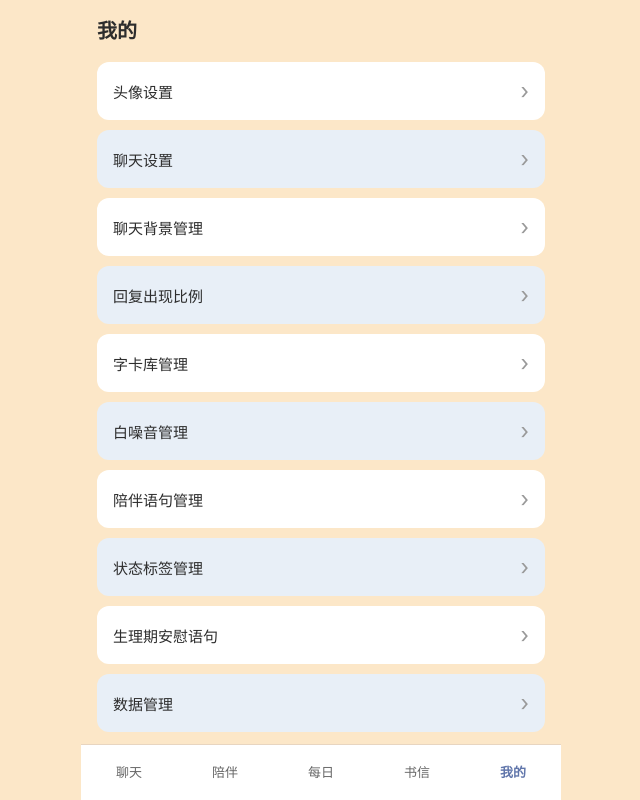
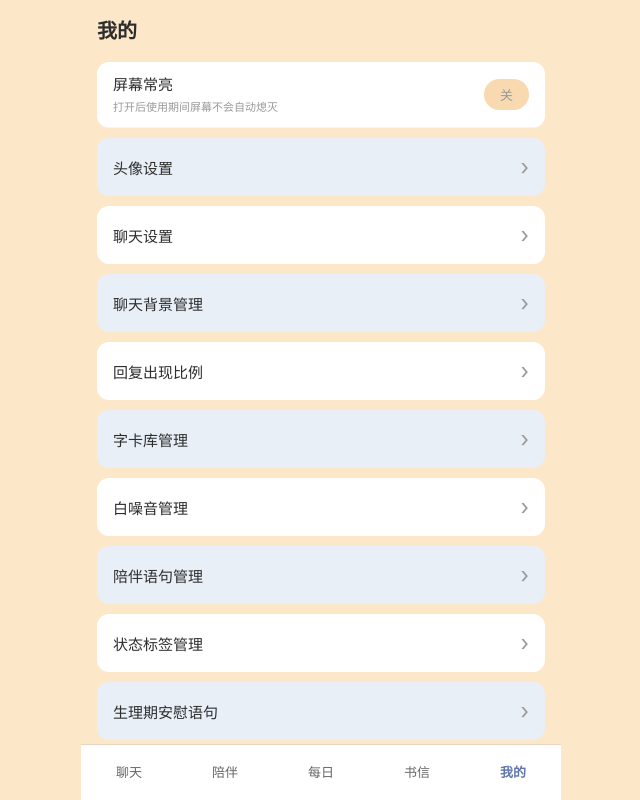
Before and after one commit to w9sm48hgtp-crypto/zika, a React (Vite) app: page /profile in a window 1280 px wide. Shown: the whole page, without its empty margins (319-959 px from the left). Built offline with nearby package versions, Linux system fonts and the light colour scheme.

Commit message:
feat: 屏幕常亮功能 + CLAUDE.md 加版本号提醒

```diff
--- a/src/App.tsx
+++ b/src/App.tsx
@@ -1,4 +1,5 @@
 import { BrowserRouter, Routes, Route, Navigate } from 'react-router-dom';
+import { useWakeLock } from './hooks/useWakeLock';
 import { BottomNav } from './components/common/BottomNav';
 import ChatPage from './pages/ChatPage';
 import CompanionPage from './pages/CompanionPage';
@@ -20,6 +21,8 @@ import ChatBackgroundPage from './pages/profile/ChatBackgroundPage';
 import './App.css';
 
 function App() {
+  useWakeLock();
+
   return (
     <BrowserRouter>
       <div className="app-container">
--- /dev/null
+++ b/src/hooks/useWakeLock.ts
@@ -0,0 +1,63 @@
+import { useEffect, useRef } from 'react';
+import { useSettingsStore } from '../stores/settingsStore';
+
+/**
+ * 屏幕常亮 Hook
+ * 使用 Wake Lock API 防止屏幕自动熄灭
+ * 当 keepScreenOn 设置为 true 时激活
+ */
+export function useWakeLock() {
+  const keepScreenOn = useSettingsStore((s) => s.keepScreenOn);
+  const wakeLockRef = useRef<WakeLockSentinel | null>(null);
+
+  useEffect(() => {
+    let cancelled = false;
+
+    async function requestWakeLock() {
+      // 不支持 Wake Lock API 的浏览器直接返回
+      if (!('wakeLock' in navigator)) return;
+
+      try {
+        // 先释放旧的锁
+        if (wakeLockRef.current) {
+          await wakeLockRef.current.release();
+          wakeLockRef.current = null;
+        }
+
+        if (!keepScreenOn || cancelled) return;
+
+        wakeLockRef.current = await navigator.wakeLock.request('screen');
+        console.log('[WakeLock] 屏幕常亮已启用');
+
+        // 监听锁的释放（用户切换标签页等）
+        wakeLockRef.current.addEventListener('release', () => {
+          console.log('[WakeLock] 屏幕常亮锁已释放');
+          wakeLockRef.current = null;
+        });
+      } catch (err) {
+        // 用户交互不足或浏览器不支持时会失败
+        console.warn('[WakeLock] 请求失败:', err);
+      }
+    }
+
+    // 当页面从后台恢复时重新获取锁
+    function handleVisibilityChange() {
+      if (document.visibilityState === 'visible' && keepScreenOn && !wakeLockRef.current) {
+        requestWakeLock();
+      }
+    }
+
+    requestWakeLock();
+    document.addEventListener('visibilitychange', handleVisibilityChange);
+
+    return () => {
+      cancelled = true;
+      document.removeEventListener('visibilitychange', handleVisibilityChange);
+      // 组件卸载时释放锁
+      if (wakeLockRef.current) {
+        wakeLockRef.current.release().catch(() => {});
+        wakeLockRef.current = null;
+      }
+    };
+  }, [keepScreenOn]);
+}
--- a/src/pages/ProfilePage.tsx
+++ b/src/pages/ProfilePage.tsx
@@ -2,6 +2,7 @@ import { useEffect, useRef } from 'react';
 import { useNavigate } from 'react-router-dom';
 import { useSettingsStore } from '../stores/settingsStore';
 import { APP_VERSION } from '../version';
+import subStyles from './profile/SubPage.module.css';
 import styles from './ProfilePage.module.css';
 
 const MENU_ITEMS = [
@@ -18,7 +19,7 @@ const MENU_ITEMS = [
 
 function ProfilePage() {
   const navigate = useNavigate();
-  const { loadSettings } = useSettingsStore();
+  const { loadSettings, keepScreenOn, setKeepScreenOn } = useSettingsStore();
   const isLoaded = useRef(false);
 
   useEffect(() => {
@@ -33,6 +34,20 @@ function ProfilePage() {
       <h1 className="page-title">我的</h1>
 
       <div className={styles.menuList}>
+        {/* 屏幕常亮开关 */}
+        <div className={subStyles.settingRow} style={{ padding: '12px 16px', background: 'var(--color-surface)', borderRadius: 'var(--radius-md)' }}>
+          <div>
+            <span style={{ fontSize: 'var(--font-size-md)' }}>屏幕常亮</span>
+            <p style={{ fontSize: 'var(--font-size-xs)', color: 'var(--color-text-hint)', marginTop: '2px' }}>打开后使用期间屏幕不会自动熄灭</p>
+          </div>
+          <button
+            className={`${subStyles.toggle} ${keepScreenOn ? subStyles.toggleOn : ''}`}
+            onClick={() => setKeepScreenOn(!keepScreenOn)}
+          >
+            {keepScreenOn ? '开' : '关'}
+          </button>
+        </div>
+
         {MENU_ITEMS.map(item => (
           <button
             key={item.path}
--- a/src/stores/settingsStore.ts
+++ b/src/stores/settingsStore.ts
@@ -12,6 +12,7 @@ interface SettingsState {
   partnerAvatar: string;
   partnerName: string;
   vibrationEnabled: boolean;
+  keepScreenOn: boolean;
   chatBackground: string;
 
   loadSettings: () => Promise<void>;
@@ -25,6 +26,7 @@ interface SettingsState {
   setPartnerAvatar: (v: string) => Promise<void>;
   setPartnerName: (v: string) => Promise<void>;
   setVibrationEnabled: (v: boolean) => Promise<void>;
+  setKeepScreenOn: (v: boolean) => Promise<void>;
   setChatBackground: (v: string) => Promise<void>;
 }
 
@@ -39,6 +41,7 @@ const defaultSettings: Record<string, unknown> = {
   partnerAvatar: '',
   partnerName: '他',
   vibrationEnabled: true,
+  keepScreenOn: false,
   chatBackground: '',
 };
 
@@ -62,11 +65,12 @@ export const useSettingsStore = create<SettingsState>((set) => ({
   partnerAvatar: '',
   partnerName: '他',
   vibrationEnabled: true,
+  keepScreenOn: false,
   chatBackground: '',
 
   loadSettings: async () => {
     const keys = ['replyDelay', 'replyCountMin', 'replyCountMax', 'textRatio', 'nudgeRatio', 'stickerRatio',
-      'userAvatar', 'partnerAvatar', 'partnerName', 'vibrationEnabled', 'chatBackground'];
+      'userAvatar', 'partnerAvatar', 'partnerName', 'vibrationEnabled', 'keepScreenOn', 'chatBackground'];
     const vals = await Promise.all(keys.map(getSetting));
     set({
       replyDelay: vals[0] as number,
@@ -79,7 +83,8 @@ export const useSettingsStore = create<SettingsState>((set) => ({
       partnerAvatar: vals[7] as string,
       partnerName: vals[8] as string,
       vibrationEnabled: vals[9] as boolean,
-      chatBackground: vals[10] as string,
+      keepScreenOn: vals[10] as boolean,
+      chatBackground: vals[11] as string,
     });
   },
 
@@ -93,5 +98,6 @@ export const useSettingsStore = create<SettingsState>((set) => ({
   setPartnerAvatar: async (v) => { await saveSetting('partnerAvatar', v); set({ partnerAvatar: v }); },
   setPartnerName: async (v) => { await saveSetting('partnerName', v); set({ partnerName: v }); },
   setVibrationEnabled: async (v) => { await saveSetting('vibrationEnabled', v); set({ vibrationEnabled: v }); },
+  setKeepScreenOn: async (v) => { await saveSetting('keepScreenOn', v); set({ keepScreenOn: v }); },
   setChatBackground: async (v) => { await saveSetting('chatBackground', v); set({ chatBackground: v }); },
 }));
--- a/src/version.ts
+++ b/src/version.ts
@@ -1,2 +1,2 @@
 // 应用版本号 — 每次发版更新此文件
-export const APP_VERSION = '1.6.0';
+export const APP_VERSION = '1.6.1';
```
Also changed, not shown: 1 other file (tests, documents, lock files or other folders).
